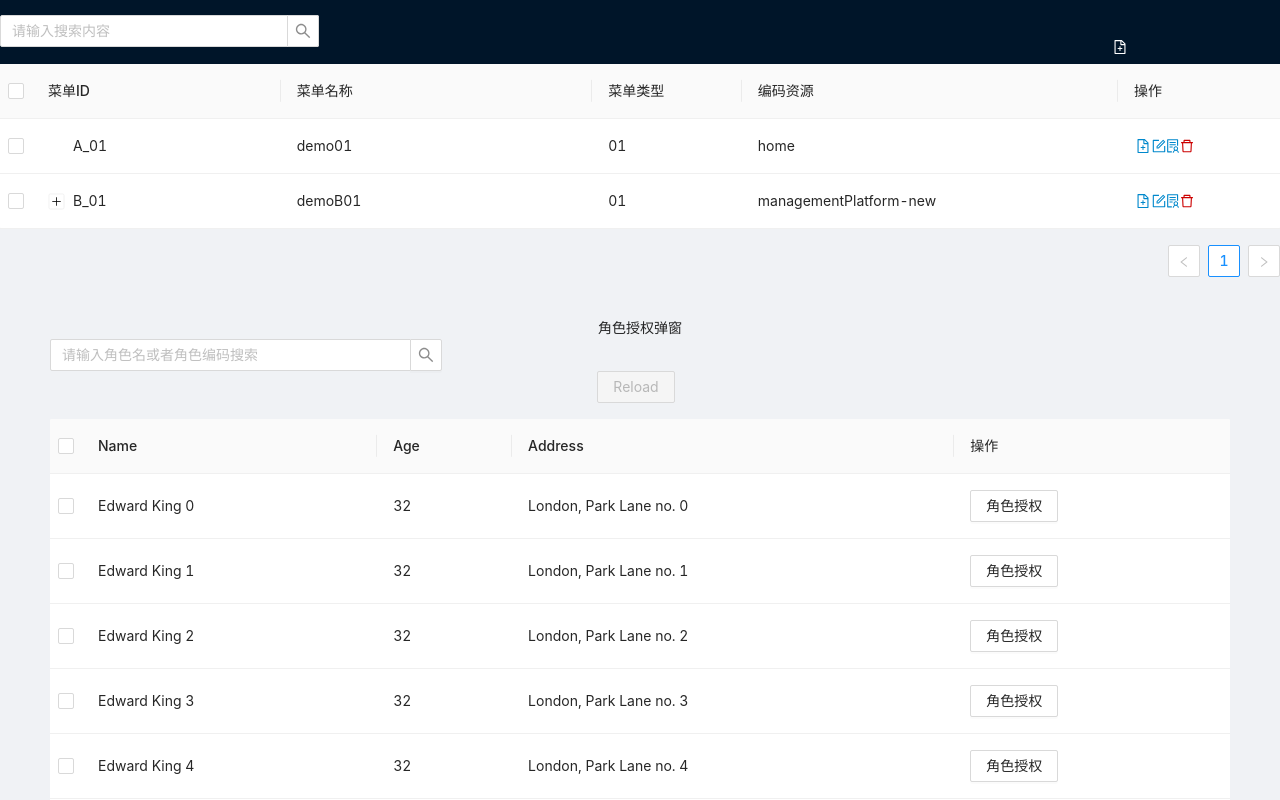
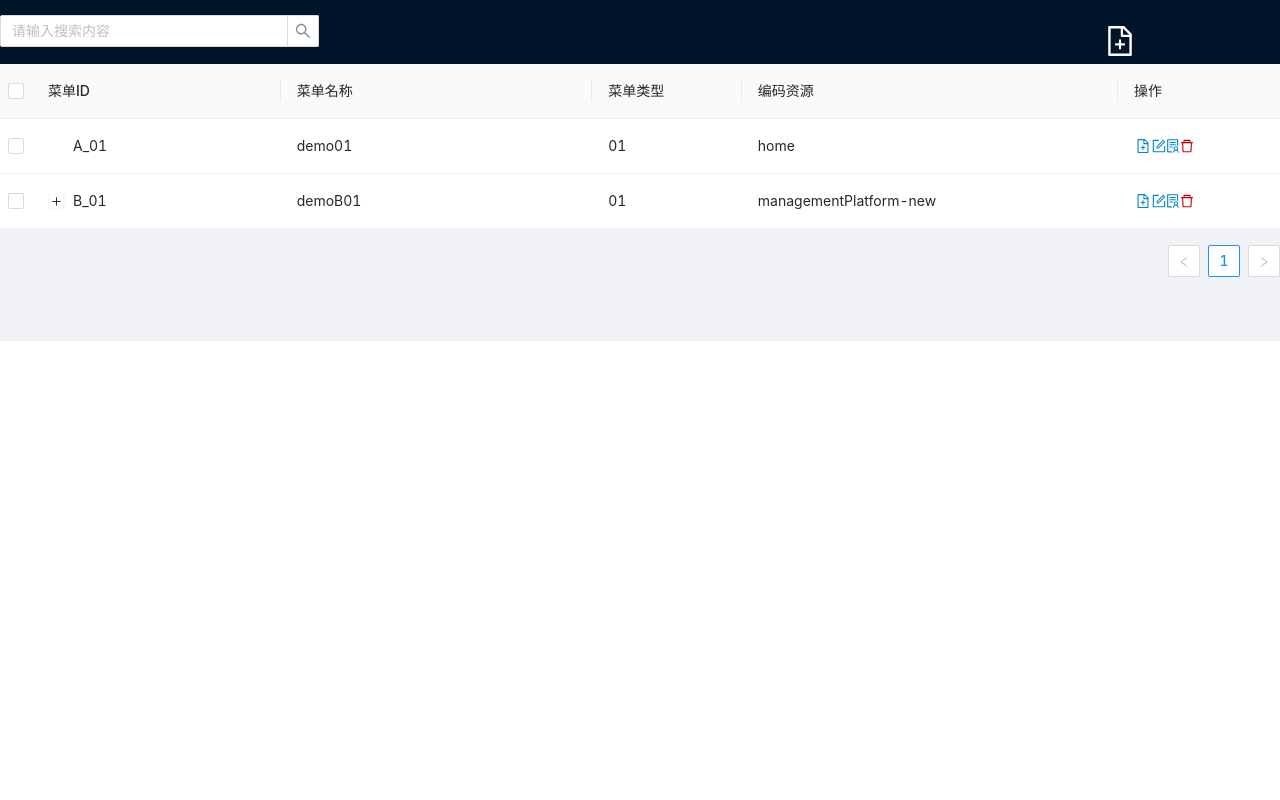
Before and after one commit to RoronuaHong/test0611ss, a React (Create React App) app: page / in a window 1280 px wide. Shown: the top 800 px of the page. Built offline with nearby package versions, Linux system fonts and the light colour scheme.

Commit message:
remove RoleNode

```diff
--- a/src/components/App.tsx
+++ b/src/components/App.tsx
@@ -212,7 +212,7 @@ export const App: React.FC = () => {
             </Col>
             <Col span={12}></Col>
             <Col span={6}>
-              <FileAddOutlined onClick={handleMainAdd} style={{ color: '#fff' }} />
+              <FileAddOutlined onClick={handleMainAdd} style={{ color: '#fff', fontSize: '30px' }} />
             </Col>
           </Row>
         </Header>
@@ -296,7 +296,7 @@ export const App: React.FC = () => {
             <Form name="dynamic_form_item" onFinish={onFinish}>
             </Form>
           </div> */}
-          <div>
+          {/* <div>
             角色授权弹窗
             <Row>
               <Col span={8}>
@@ -306,7 +306,7 @@ export const App: React.FC = () => {
             <Form>
               <RoleNode />
             </Form>
-          </div>
+          </div> */}
           <Modal
             title={ status === true ? '新增' : '编辑' }
             visible={visible}
```
